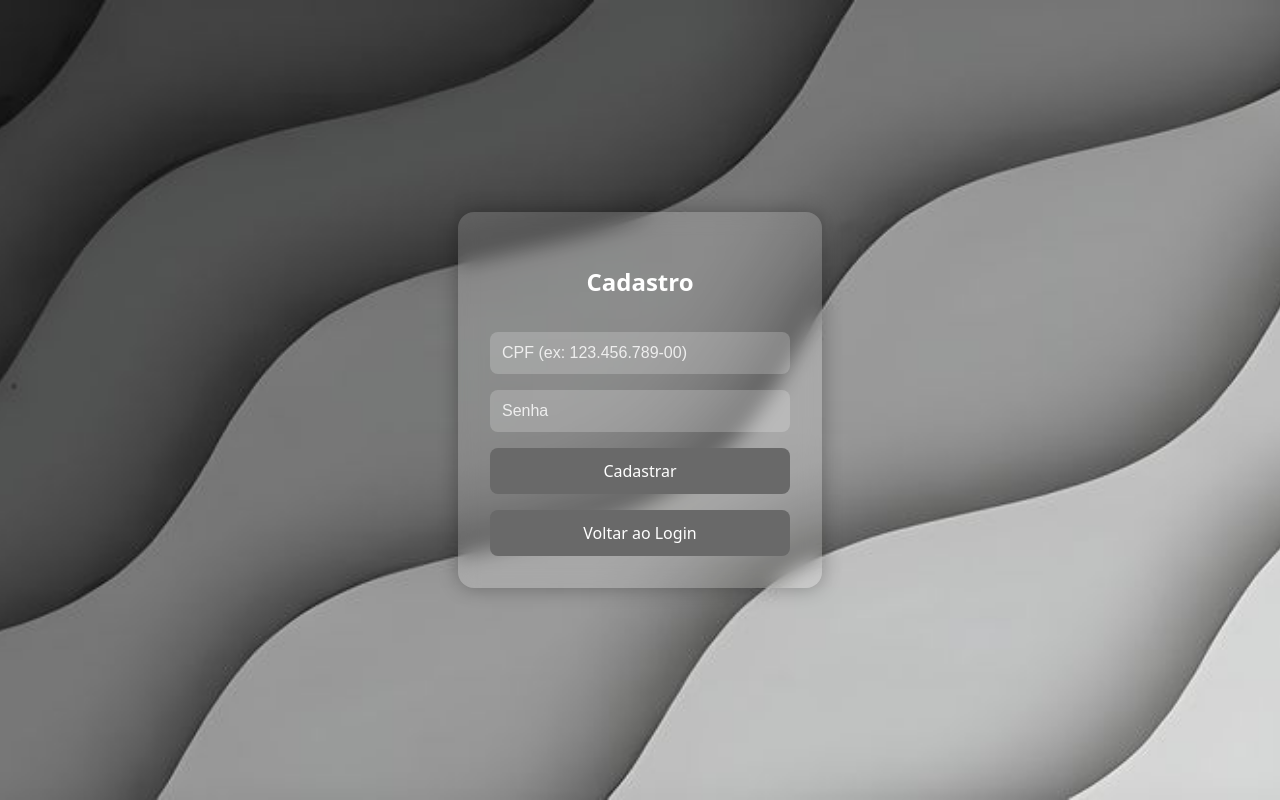
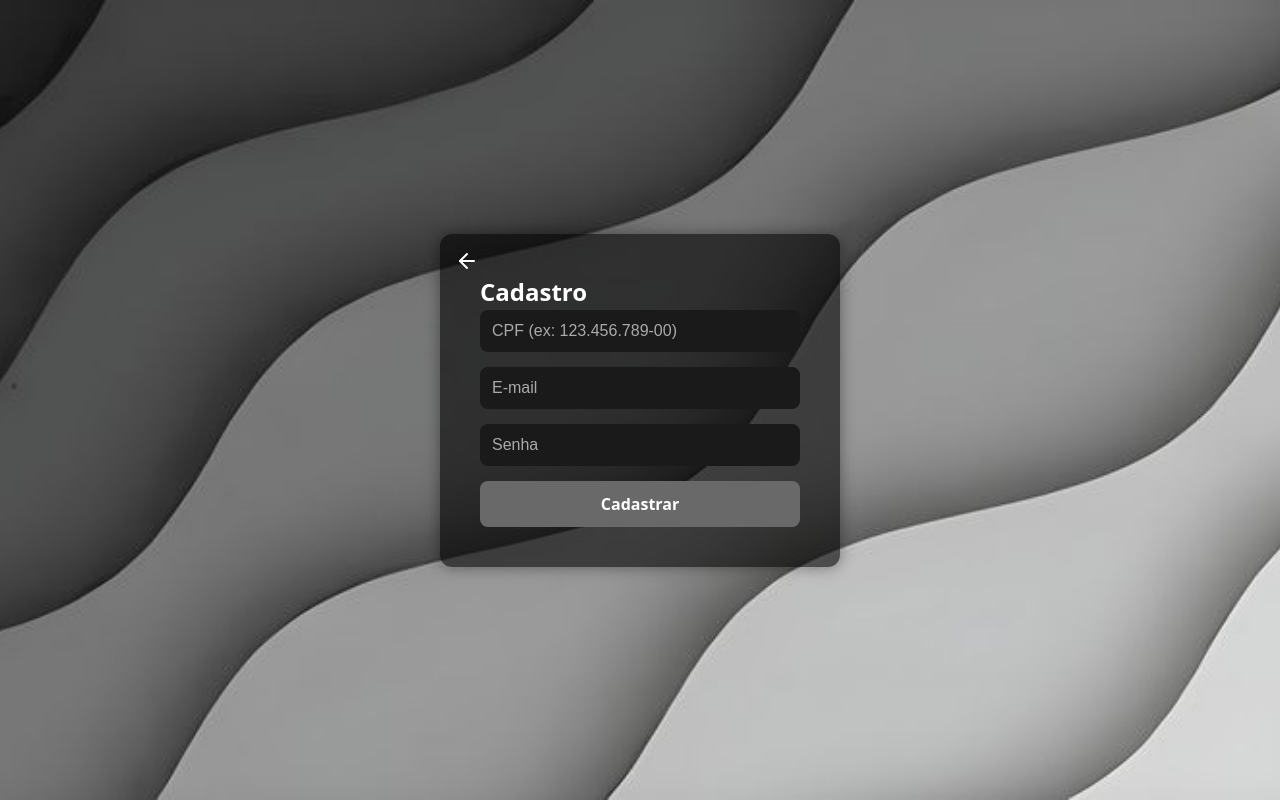
Before and after one commit to brunopaiva1/MDA, a React (Vite) app in the folder Front/agenda/: page /cadastro in a window 1280 px wide. Built offline with nearby package versions, Linux system fonts and the light colour scheme.

Commit message:
<feat>: add CSS  from Register

```diff
--- a/Front/agenda/src/Login.css
+++ b/Front/agenda/src/Login.css
@@ -53,3 +53,29 @@
 .login-form button:hover {
   background-color: #000000;
 }
+
+.register-link {
+  text-align: center;
+  color: #fff;
+  text-decoration: underline;
+  margin-top: 0.5rem;
+  font-size: 1rem;
+  cursor: pointer;
+}
+
+.register-link:hover {
+  color: #aad4ff;
+}
+
+/* .form-header {
+  display: flex;
+  justify-content: flex-start;
+  align-items: center;
+  margin-bottom: 10px;
+}
+
+.back-arrow {
+  cursor: pointer;
+  font-size: 1.2rem;
+  color: white;
+} */
--- /dev/null
+++ b/Front/agenda/src/Register.css
@@ -0,0 +1,76 @@
+/* Register.css */
+
+* {
+  margin: 0;
+  padding: 0;
+  box-sizing: border-box;
+}
+
+html, body {
+  height: 100%;
+  width: 100%;
+}
+
+.register-container {
+  position: fixed;
+  top: 0;
+  left: 0;
+  height: 100%;
+  width: 100%;
+  background-image: url('./assets/image.png');
+  background-size: cover;
+  background-position: center;
+  display: flex;
+  justify-content: center;
+  align-items: center;
+}
+
+.register-form {
+  background-color: rgba(0, 0, 0, 0.6);
+  padding: 40px;
+  border-radius: 12px;
+  box-shadow: 0 0 15px rgba(0, 0, 0, 0.4);
+  width: 100%;
+  max-width: 400px;
+  color: white;
+  position: relative;
+}
+
+.register-form input {
+  width: 100%;
+  margin-bottom: 15px;
+  padding: 12px;
+  font-size: 16px;
+  border: none;
+  border-radius: 8px;
+  background-color: #1a1a1a;
+  color: white;
+}
+
+.register-form input::placeholder {
+  color: #aaa;
+}
+
+.register-form button {
+  width: 100%;
+  padding: 12px;
+  font-size: 16px;
+  background-color: #696969;
+  color: white;
+  border: none;
+  border-radius: 8px;
+  cursor: pointer;
+  font-weight: bold;
+}
+
+.register-form button:hover {
+  background-color: #000000;
+}
+
+.arrow-icon {
+  position: absolute;
+  top: 15px;
+  left: 15px;
+  cursor: pointer;
+  color: white;
+}
--- a/Front/agenda/src/Register.jsx
+++ b/Front/agenda/src/Register.jsx
@@ -1,27 +1,39 @@
 import React, { useState } from 'react';
 import { useNavigate } from 'react-router-dom';
-import './Login.css';
+import './Register.css';
+import { ArrowLeft } from 'lucide-react';
 
 function Register() {
   const [cpf, setCpf] = useState('');
+  const [email, setEmail] = useState('');
   const [senha, setSenha] = useState('');
   const navigate = useNavigate();
 
   const handleSubmit = (e) => {
     e.preventDefault();
-    alert(`Usuário cadastrado:\nCPF: ${cpf}\nSenha: ${senha}`);
+    alert(`Usuário cadastrado:\nCPF: ${cpf}\nE-mail: ${email}\nSenha: ${senha}`);
     navigate('/');
   };
 
   return (
-    <div className="login-container">
-      <form className="login-form" onSubmit={handleSubmit}>
+    <div className="register-container">
+      <form className="register-form" onSubmit={handleSubmit}>
+        <div className="arrow-icon" onClick={() => navigate('/')}>
+          <ArrowLeft size={24} />
+        </div>
         <h2>Cadastro</h2>
         <input
           type="text"
           placeholder="CPF (ex: 123.456.789-00)"
           value={cpf}
           onChange={(e) => setCpf(e.target.value)}
+          required
+        />
+        <input
+          type="email"
+          placeholder="E-mail"
+          value={email}
+          onChange={(e) => setEmail(e.target.value)}
           required
         />
         <input
@@ -32,9 +44,6 @@ function Register() {
           required
         />
         <button type="submit">Cadastrar</button>
-        <button type="button" className="register-button" onClick={() => navigate('/')}>
-          Voltar ao Login
-        </button>
       </form>
     </div>
   );
```
Also changed, not shown: Front/agenda/src/assets/image2.png (added).
